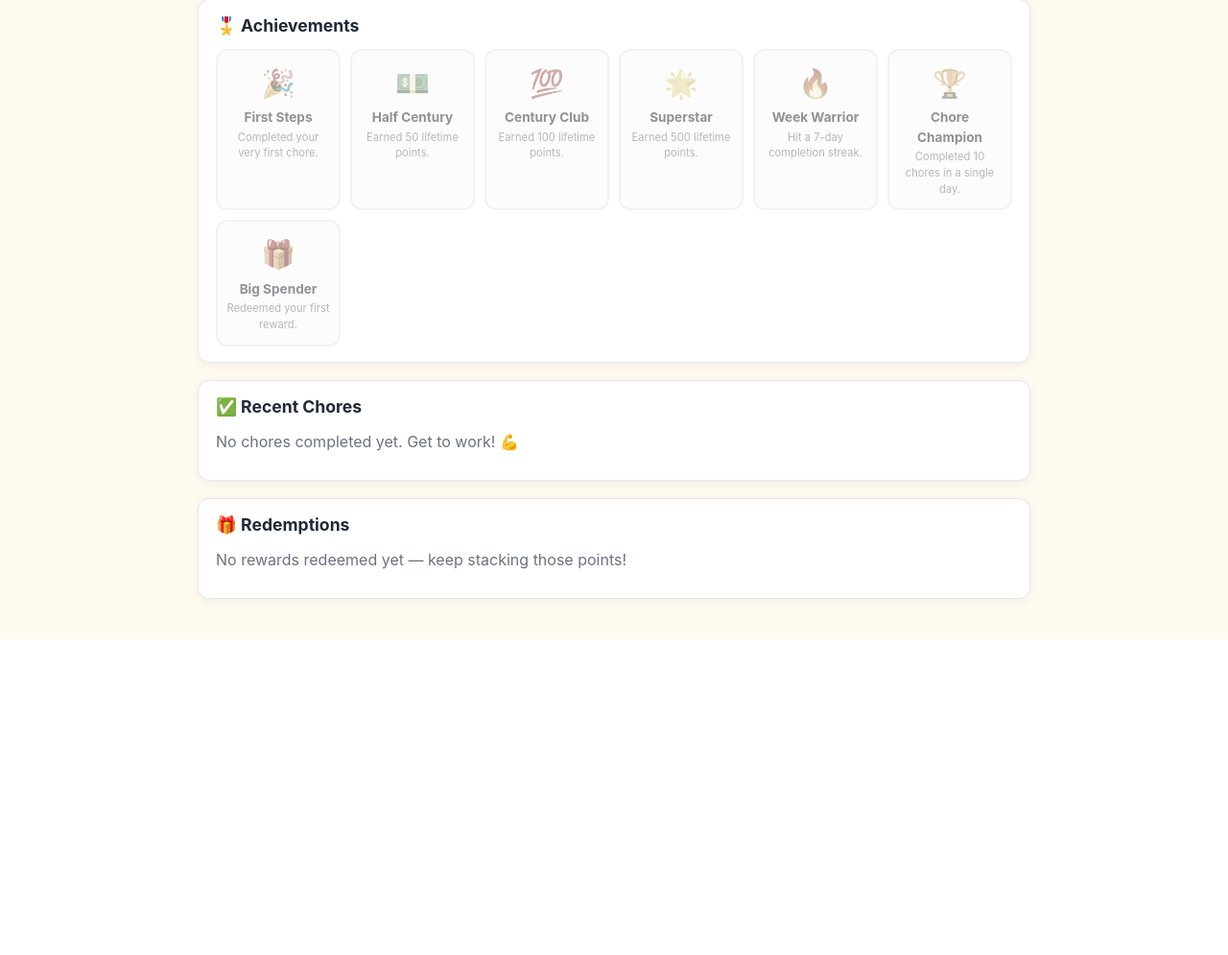
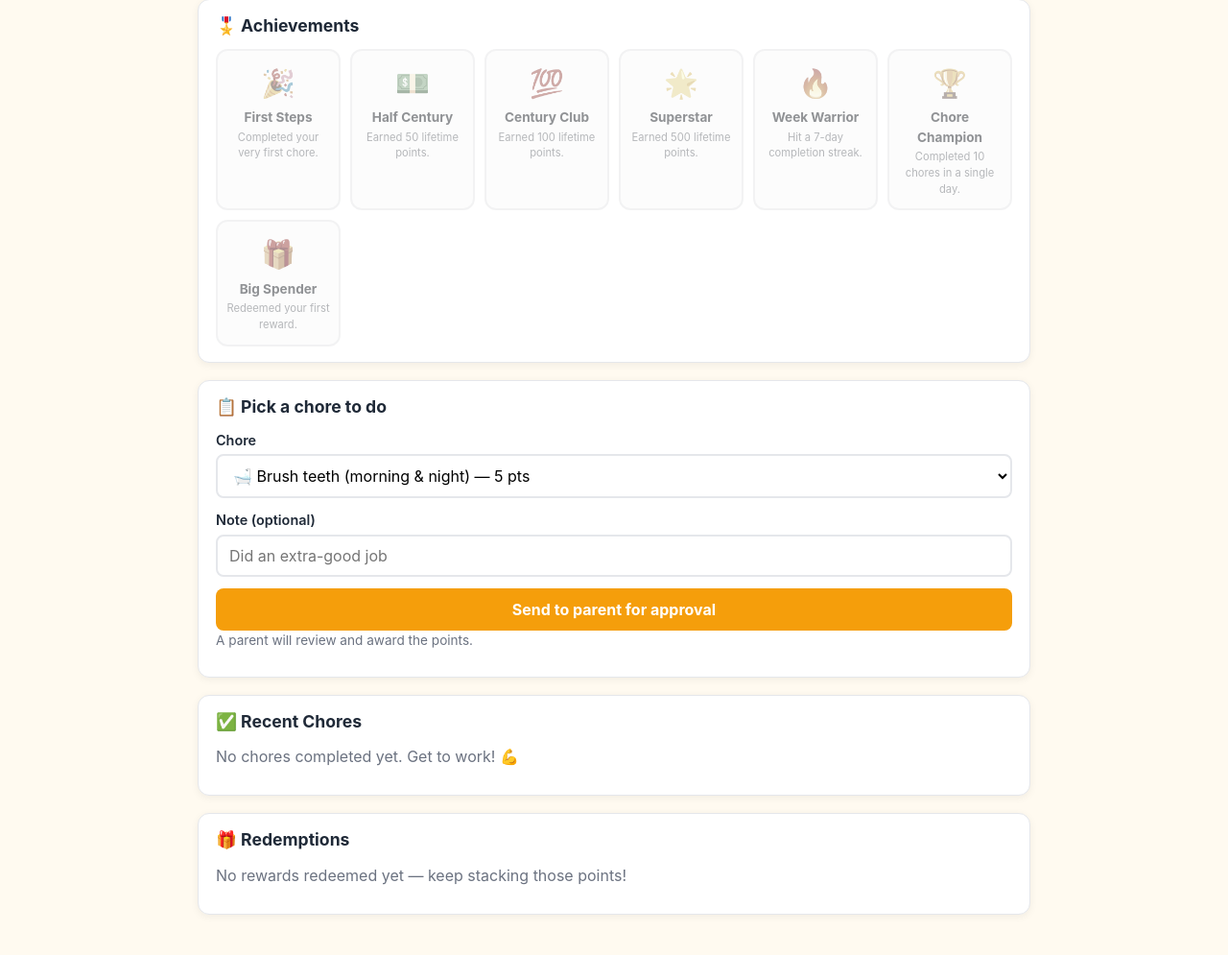
Before and after one commit to Abateman121/Summer, a FastAPI app: page /kid/1 in a window 1280 px wide. Shown: the part 321-1316 px from the top of the page at 96% size. Before the commit the page ends 987 px from the top, so only its background shows below. Run offline with FastAPI, Linux system fonts and the light colour scheme; data comes from the database, SQL or seed files in the repository; data that the repository does not hold is empty.

Commit message:
Add kid chore requests with parent approval, categories CRUD, and schema migration
Kid chore requests:
- New POST /kid/{id}/request-chore lets kids pick a chore from their
  profile and submit a pending request. No PIN required; kids are the
  intended users.
- New POST /parent/approve-completion/{id} captures the chore's current
  point value into the completion row (so a chore edit between request
  and approval doesn't rewrite history) and stamps the approval as
  the completion time.
- New POST /parent/deny-completion/{id} stores a reason so the kid
  sees feedback on their timeline.
- Pending/denied completions don't count toward balance, lifetime
  earned, streak, or badges (achievements.py filters them out).
- Parent dashboard shows a 'Pending approvals' section with Approve /
  Deny-with-reason buttons.
- Kid detail page gets a 'Pick a chore to do' form and a
  status-aware timeline (pending ⏳ / denied ✗ with reason / approved
  ✨ with points).

Categories CRUD:
- New /parent/categories page in the same style as kids/chores/rewards.
- Add / Edit / Delete with a unique-name constraint (IntegrityError
  surfaces a friendly error). Delete is blocked if the category is
  still in use by any chore, with a clear error message.
- 'Categories' link added to the admin-nav on all 5 admin pages.
- The chores dropdown and the kid's chore-picker both reflect
  newly-added categories automatically.

Schema migration:
- ChoreCompletion gains status (pending/approved/denied) and
  denial_reason columns. points_earned is now nullable (captured on
  approval, not request).
- New _run_light_migrations() in database.py runs idempotent
  ALTER TABLE statements on startup. Existing rows are backfilled
  with status='approved' via the column default, so balance and
  history look exactly like before. New rows use the new status
  field.

The duplicate 'Other' category in the user's DB can be cleaned up
from the new /parent/categories page (delete the unused one).
The unique constraint prevents it from happening via the UI.

```diff
--- a/app/main.py
+++ b/app/main.py
@@ -28,6 +28,7 @@ from fastapi.responses import (
 from fastapi.staticfiles import StaticFiles
 from fastapi.templating import Jinja2Templates
 from sqlalchemy import func, select
+from sqlalchemy.exc import IntegrityError
 from sqlalchemy.orm import Session, selectinload
 from starlette.middleware.sessions import SessionMiddleware
 
@@ -78,6 +79,11 @@ def _fmt_time(dt: datetime) -> str:
     """
     raw = dt.strftime("%I:%M %p").lstrip("0")
     return raw or "12:00 AM"
+
+
+def _utcnow() -> datetime:
+    """Return the current UTC time. Used for stamping approval timestamps."""
+    return datetime.now(timezone.utc)
 
 
 def _fmt_day(d) -> str:  # noqa: ANN001 - accepts date or datetime
@@ -153,9 +159,14 @@ def healthz() -> str:
 
 
 def _kid_balances(db: Session) -> dict[int, int]:
-    """Return {kid_id: current_balance} for every kid."""
+    """Return {kid_id: current_balance} for every kid.
+
+    Only approved completions count toward the balance — pending requests
+    haven't been awarded yet, and denied rows shouldn't subtract.
+    """
     earned_rows = db.execute(
         select(models.ChoreCompletion.kid_id, func.coalesce(func.sum(models.ChoreCompletion.points_earned), 0))
+        .where(models.ChoreCompletion.status == models.STATUS_APPROVED)
         .group_by(models.ChoreCompletion.kid_id)
     ).all()
     spent_rows = db.execute(
@@ -173,12 +184,13 @@ def _kid_balances(db: Session) -> dict[int, int]:
 
 
 def _kid_weekly_earned(db: Session) -> dict[int, int]:
-    """Sum of points earned per kid in the current (Mon-Sun) week."""
+    """Sum of approved points earned per kid in the current (Mon-Sun) week."""
     week_start_utc, week_end_utc = achievements.week_bounds()
     rows = db.execute(
         select(models.ChoreCompletion.kid_id, func.coalesce(func.sum(models.ChoreCompletion.points_earned), 0))
         .where(models.ChoreCompletion.completed_at >= week_start_utc)
         .where(models.ChoreCompletion.completed_at < week_end_utc)
+        .where(models.ChoreCompletion.status == models.STATUS_APPROVED)
         .group_by(models.ChoreCompletion.kid_id)
     ).all()
     return {kid_id: total for kid_id, total in rows}
@@ -306,6 +318,15 @@ def kid_detail(kid_id: int, request: Request, db: Session = Depends(get_db)) ->
     balance = achievements.compute_balance(all_completions, all_redemptions)
     streak = achievements.compute_streak(all_completions)
     badges = achievements.compute_badges(all_completions, all_redemptions)
+    active_chores = (
+        db.execute(
+            select(models.Chore)
+            .where(models.Chore.is_active.is_(True))
+            .order_by(models.Chore.name)
+        )
+        .scalars()
+        .all()
+    )
     return _render(
         request,
         "kid.html",
@@ -317,6 +338,7 @@ def kid_detail(kid_id: int, request: Request, db: Session = Depends(get_db)) ->
         streak=streak,
         badges=badges,
         lifetime_earned=achievements.compute_lifetime_earned(all_completions),
+        active_chores=active_chores,
     )
 
 
@@ -465,6 +487,15 @@ def parent_dashboard(request: Request, db: Session = Depends(get_db)) -> HTMLRes
         .all()
     )
     balances = _kid_balances(db)
+    pending_completions = (
+        db.execute(
+            select(models.ChoreCompletion)
+            .where(models.ChoreCompletion.status == models.STATUS_PENDING)
+            .order_by(models.ChoreCompletion.completed_at.asc())
+        )
+        .scalars()
+        .all()
+    )
     return _render(
         request,
         "parent.html",
@@ -473,6 +504,7 @@ def parent_dashboard(request: Request, db: Session = Depends(get_db)) -> HTMLRes
         active_chores=active_chores,
         active_rewards=active_rewards,
         balances=balances,
+        pending_completions=pending_completions,
     )
 
 
@@ -497,6 +529,7 @@ def parent_complete_chore(
                 chore_id=chore.id,
                 points_earned=chore.points,
                 note=note.strip(),
+                status=models.STATUS_APPROVED,
             )
         )
         db.commit()
@@ -557,6 +590,111 @@ def parent_redeem(
         return _redirect(
             "/parent",
             msg=f"🎁 {kid.name} redeemed '{reward.name}' for {reward.cost} points!",
+        )
+    finally:
+        db.close()
+
+
+# ----- Chore approval workflow -----
+
+
+@app.post("/kid/{kid_id}/request-chore")
+def kid_request_chore(
+    kid_id: int,
+    chore_id: Annotated[int, Form()],
+    note: Annotated[str, Form()] = "",
+) -> RedirectResponse:
+    """Kid-facing: log a pending chore completion for a parent to approve.
+
+    No PIN required — kids are the intended users. The completion lands
+    with `status='pending'` and `points_earned=NULL`; a parent approves or
+    denies it from `/parent`.
+    """
+    db = SessionLocal()
+    try:
+        kid = db.get(models.Kid, kid_id)
+        if not kid:
+            return _redirect("/", error="Unknown kid.")
+        chore = db.get(models.Chore, chore_id)
+        if not chore or not chore.is_active:
+            return _redirect(
+                f"/kid/{kid_id}", error="That chore isn't available right now."
+            )
+        db.add(
+            models.ChoreCompletion(
+                kid_id=kid.id,
+                chore_id=chore.id,
+                points_earned=None,  # captured on approval
+                note=note.strip(),
+                status=models.STATUS_PENDING,
+            )
+        )
+        db.commit()
+        return _redirect(
+            f"/kid/{kid_id}",
+            msg=f"⏳ '{chore.name}' sent to a parent for approval!",
+        )
+    finally:
+        db.close()
+
+
+@app.post(
+    "/parent/approve-completion/{completion_id}",
+    dependencies=[Depends(_require_parent_or_redirect)],
+)
+def parent_approve_completion(completion_id: int) -> RedirectResponse:
+    """Approve a pending chore request. Captures the chore's current point
+    value into the completion row (so future chore edits don't rewrite
+    history) and stamps the approval as the completion time.
+    """
+    db = SessionLocal()
+    try:
+        c = db.get(models.ChoreCompletion, completion_id)
+        if not c:
+            return _redirect("/parent", error="That request is gone.")
+        if c.status != models.STATUS_PENDING:
+            return _redirect("/parent", error="Already handled.")
+        chore = db.get(models.Chore, c.chore_id)
+        if not chore:
+            return _redirect("/parent", error="That chore is gone.")
+        c.status = models.STATUS_APPROVED
+        c.points_earned = chore.points
+        c.completed_at = _utcnow()
+        c.denial_reason = ""
+        db.commit()
+        return _redirect(
+            "/parent",
+            msg=f"🎉 {c.kid.name} earned {chore.points} points for '{chore.name}'!",
+        )
+    finally:
+        db.close()
+
+
+@app.post(
+    "/parent/deny-completion/{completion_id}",
+    dependencies=[Depends(_require_parent_or_redirect)],
+)
+def parent_deny_completion(
+    completion_id: int,
+    reason: Annotated[str, Form()] = "",
+) -> RedirectResponse:
+    """Deny a pending chore request. Stores the reason so the kid sees
+    feedback on their timeline.
+    """
+    db = SessionLocal()
+    try:
+        c = db.get(models.ChoreCompletion, completion_id)
+        if not c:
+            return _redirect("/parent", error="That request is gone.")
+        if c.status != models.STATUS_PENDING:
+            return _redirect("/parent", error="Already handled.")
+        c.status = models.STATUS_DENIED
+        c.denial_reason = reason.strip()
+        c.points_earned = 0
+        db.commit()
+        return _redirect(
+            "/parent",
+            msg=f"Marked '{c.chore.name}' as not done.",
         )
     finally:
         db.close()
@@ -825,6 +963,107 @@ def parent_rewards_delete(reward_id: int) -> RedirectResponse:
         db.close()
 
 
+# ----- Categories CRUD -----
+
+
+@app.get("/parent/categories", response_class=HTMLResponse, dependencies=[Depends(_require_parent_or_redirect)])
+def parent_categories(request: Request, db: Session = Depends(get_db)) -> HTMLResponse:
+    categories = db.execute(
+        select(models.Category).order_by(models.Category.name)
+    ).scalars().all()
+    # Count chores per category so the admin can see which are in use
+    chore_counts = dict(
+        db.execute(
+            select(models.Chore.category_id, func.count(models.Chore.id))
+            .group_by(models.Chore.category_id)
+        ).all()
+    )
+    return _render(
+        request,
+        "categories.html",
+        db,
+        categories=categories,
+        chore_counts=chore_counts,
+    )
+
+
+@app.post("/parent/categories/add", dependencies=[Depends(_require_parent_or_redirect)])
+def parent_categories_add(
+    name: Annotated[str, Form()],
+    emoji: Annotated[str, Form()] = "⭐",
+) -> RedirectResponse:
+    name = name.strip()
+    if not name:
+        return _redirect("/parent/categories", error="Category name is required.")
+    db = SessionLocal()
+    try:
+        db.add(models.Category(name=name, emoji=emoji or "⭐"))
+        db.commit()
+        return _redirect("/parent/categories", msg=f"Added category '{name}'.")
+    except IntegrityError:
+        db.rollback()
+        return _redirect(
+            "/parent/categories",
+            error=f"A category named '{name}' already exists.",
+        )
+    finally:
+        db.close()
+
+
+@app.post("/parent/categories/{category_id}/edit", dependencies=[Depends(_require_parent_or_redirect)])
+def parent_categories_edit(
+    category_id: int,
+    name: Annotated[str, Form()],
+    emoji: Annotated[str, Form()],
+) -> RedirectResponse:
+    db = SessionLocal()
+    try:
+        cat = db.get(models.Category, category_id)
+        if not cat:
+            return _redirect("/parent/categories", error="Category not found.")
+        cat.name = name.strip() or cat.name
+        cat.emoji = emoji or cat.emoji
+        db.commit()
+        return _redirect("/parent/categories", msg=f"Updated '{cat.name}'.")
+    except IntegrityError:
+        db.rollback()
+        return _redirect(
+            "/parent/categories",
+            error=f"A category named '{name}' already exists.",
+        )
+    finally:
+        db.close()
+
+
+@app.post("/parent/categories/{category_id}/delete", dependencies=[Depends(_require_parent_or_redirect)])
+def parent_categories_delete(category_id: int) -> RedirectResponse:
+    db = SessionLocal()
+    try:
+        cat = db.get(models.Category, category_id)
+        if not cat:
+            return _redirect("/parent/categories", error="Category not found.")
+        in_use = (
+            db.execute(
+                select(func.count(models.Chore.id))
+                .where(models.Chore.category_id == category_id)
+            ).scalar_one()
+        )
+        if in_use > 0:
+            return _redirect(
+                "/parent/categories",
+                error=(
+                    f"'{cat.name}' is used by {in_use} chore(s) — "
+                    "reassign or delete those first."
+                ),
+            )
+        name = cat.name
+        db.delete(cat)
+        db.commit()
+        return _redirect("/parent/categories", msg=f"Removed '{name}'.")
+    finally:
+        db.close()
+
+
 # ---------------------------------------------------------------------------
 # PWA manifest
 # ---------------------------------------------------------------------------
--- a/app/templates/chores_manage.html
+++ b/app/templates/chores_manage.html
@@ -8,6 +8,7 @@
     <a href="/parent">Quick actions</a>
     <a href="/parent/kids">Kids</a>
     <a href="/parent/chores" class="active">Chores</a>
+    <a href="/parent/categories">Categories</a>
     <a href="/parent/rewards">Rewards</a>
     <a href="/parent/history">History</a>
   </nav>
--- a/app/templates/history.html
+++ b/app/templates/history.html
@@ -9,6 +9,7 @@
     <a href="/parent">Quick actions</a>
     <a href="/parent/kids">Kids</a>
     <a href="/parent/chores">Chores</a>
+    <a href="/parent/categories">Categories</a>
     <a href="/parent/rewards">Rewards</a>
     <a href="/parent/history" class="active">History</a>
   </nav>
--- a/app/templates/kid.html
+++ b/app/templates/kid.html
@@ -39,16 +39,57 @@
 </section>
 
 <section class="card">
+  <h2 class="section-title">📋 Pick a chore to do</h2>
+  {% if active_chores %}
+    <form method="post" action="/kid/{{ kid.id }}/request-chore" class="quick-form">
+      <div class="form-row">
+        <label for="rq-chore">Chore</label>
+        <select name="chore_id" id="rq-chore" required>
+          {% for c in active_chores %}
+            <option value="{{ c.id }}">{{ c.category.emoji if c.category else '⭐' }} {{ c.name }} — {{ c.points }} pts</option>
+          {% endfor %}
+        </select>
+      </div>
+      <div class="form-row">
+        <label for="rq-note">Note (optional)</label>
+        <input type="text" name="note" id="rq-note" maxlength="256" placeholder="Did an extra-good job">
+      </div>
+      <button type="submit" class="btn btn-primary">Send to parent for approval</button>
+    </form>
+    <p class="muted small">A parent will review and award the points.</p>
+  {% else %}
+    <p class="muted">No active chores. Ask a parent to add some.</p>
+  {% endif %}
+</section>
+
+<section class="card">
   <h2 class="section-title">✅ Recent Chores</h2>
   {% if completions %}
     <ul class="timeline">
       {% for c in completions %}
-        <li class="timeline-item timeline-earn">
-          <span class="timeline-emoji">✨</span>
+        <li class="timeline-item
+                   {%- if c.status == 'pending' %} timeline-pending
+                   {%- elif c.status == 'denied' %} timeline-denied
+                   {%- else %} timeline-earn{% endif %}">
+          <span class="timeline-emoji">
+            {%- if c.status == 'pending' %}⏳
+            {%- elif c.status == 'denied' %}✗
+            {%- else %}✨{% endif %}
+          </span>
           <div class="timeline-body">
             <div class="timeline-title">
-              {{ c.chore.name }} <span class="timeline-pts">+{{ c.points_earned }} pts</span>
+              {{ c.chore.name }}
+              {% if c.status == 'approved' %}
+                <span class="timeline-pts">+{{ c.points_earned }} pts</span>
+              {% elif c.status == 'pending' %}
+                <span class="timeline-pts timeline-pts-pending">waiting for parent</span>
+              {% else %}
+                <span class="timeline-pts timeline-pts-denied">not approved</span>
+              {% endif %}
             </div>
+            {% if c.status == 'denied' and c.denial_reason %}
+              <div class="timeline-meta timeline-denial">"{{ c.denial_reason }}"</div>
+            {% endif %}
             <div class="timeline-meta">{{ c.completed_at | humantime }}{% if c.note %} — {{ c.note }}{% endif %}</div>
           </div>
         </li>
--- a/app/templates/kids.html
+++ b/app/templates/kids.html
@@ -8,6 +8,7 @@
     <a href="/parent">Quick actions</a>
     <a href="/parent/kids" class="active">Kids</a>
     <a href="/parent/chores">Chores</a>
+    <a href="/parent/categories">Categories</a>
     <a href="/parent/rewards">Rewards</a>
     <a href="/parent/history">History</a>
   </nav>
--- a/app/templates/rewards.html
+++ b/app/templates/rewards.html
@@ -8,6 +8,7 @@
     <a href="/parent">Quick actions</a>
     <a href="/parent/kids">Kids</a>
     <a href="/parent/chores">Chores</a>
+    <a href="/parent/categories">Categories</a>
     <a href="/parent/rewards" class="active">Rewards</a>
     <a href="/parent/history">History</a>
   </nav>
```
Also changed, not shown: app/achievements.py (+30 -9 lines), app/database.py (+33 -2 lines), app/models.py (+18 -2 lines), app/static/style.css (+77 -0 lines), app/templates/categories.html (added, +72 -0 lines), app/templates/parent.html (+33 -0 lines).
